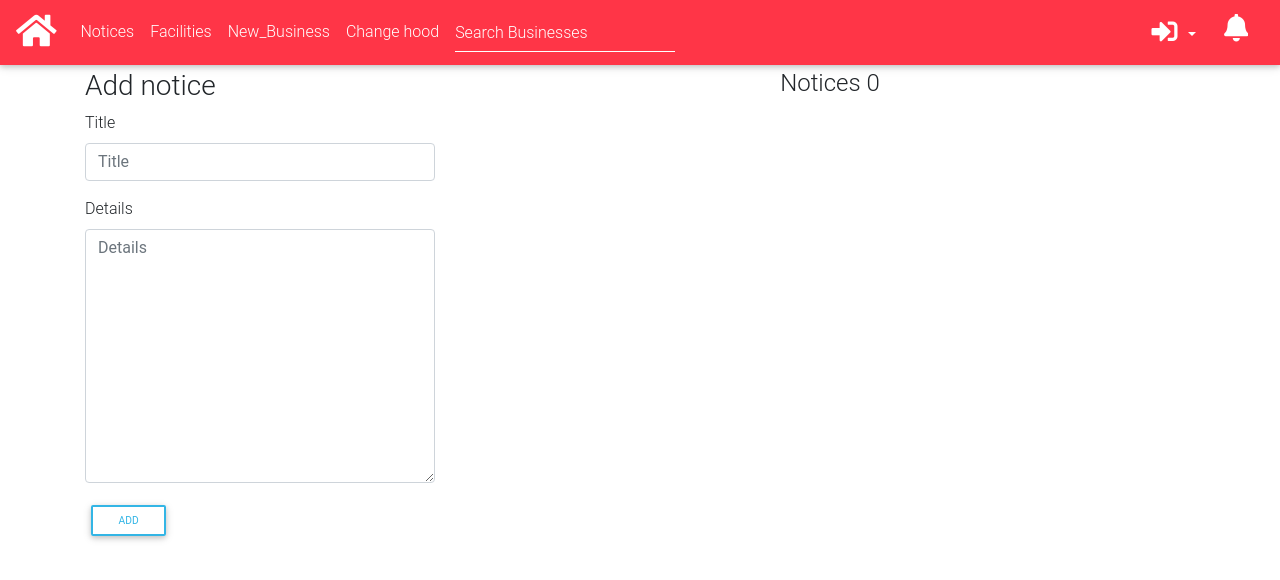
After one commit to Machel54/Neighbour-hood-Watch, a Django app: template neighbour/templates/notices.html in a window 1280 px wide. The commit adds this page. Shown: the top 580 px of the page. Run offline with Django 3.2, Linux system fonts and the light colour scheme; the template is opened without the code that fills it: values that come from a table or form of the project are taken from there, others are empty; some libraries are stand-ins or nearby versions.

Commit message:
Create notice html

```diff
--- a/neighbour/templates/establishment.html
+++ b/neighbour/templates/establishment.html
@@ -1,6 +1,5 @@
 {% extends 'all-neighbour/base.html'%}
 {% load bootstrap4 %}
-{% load crispy_forms_tags %}
 {% block content%}
 <style>
     form.c{
--- /dev/null
+++ b/neighbour/templates/notices.html
@@ -0,0 +1,35 @@
+{% extends 'all-neighbour/base.html'%}
+{% load bootstrap4 %}
+{% block content%}
+<div class="container">
+    <div class="row">
+        <div class="col-md-4">
+            <h3>Add notice</h3>
+            <form action="" class="c" method="post" enctype="multipart/form-data">
+                {% csrf_token %}
+                {% bootstrap_form form %}
+                <button class="btn btn-sm btn-outline-info" type="submit">Add</button>
+            </form>
+        </div>
+        <div class="col-md-8">
+            <h4 class="text-center">Notices {{notices|length}}</h4>
+            {% for notice in notices %}
+            <div class="card mb-3">
+                <div class="card-header">
+                    <h3>{{notice.title}}</h3>
+                </div>
+                <div class="card-body">
+                    {{notice.details}}
+                </div>
+                <div class="card-footer">
+                    <p class="text-muted">
+                        Posted: {{notice.post_date|timesince}} ago <br>
+                        By: {{notice.author|capfirst}}</p>
+                </div>
+            </div>
+            {% empty %}
+            {% endfor %}
+        </div>
+    </div>
+</div>
+{% endblock %}
```
